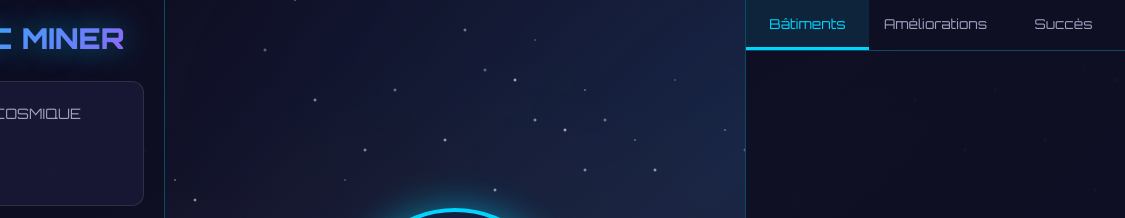
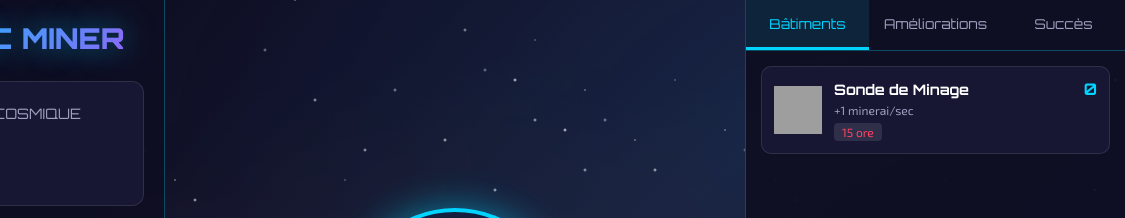
Before and after one commit to lulunoel/Cosmic-Miner, a plain HTML site: page index.html in a window 1280 px wide. Shown: the top 218 px of the page, 155-1280 px from the left. Drawn offline with Linux system fonts and the light colour scheme; grey boxes are pictures that could not be loaded.

Commit message:
Modifications

```diff
--- a/index.html
+++ b/index.html
@@ -740,7 +740,7 @@
                 icon: 'https://img.icons8.com/color/48/satellite.png',
                 baseCost: { ore: 15 },
                 production: { ore: 1 },
-                unlockReq: { ore: 10 }
+                unlockReq: null // Premier bâtiment toujours visible
             },
             {
                 id: 'solarPanel',
@@ -945,7 +945,10 @@
                         if ((gameData.buildings[buildingId] || 0) < count) return false;
                     }
                 } else {
-                    if ((gameData.totalEarned[key] || 0) < value) return false;
+                    // Vérifier à la fois les ressources actuelles ET les totaux gagnés
+                    const current = gameData.resources[key] || 0;
+                    const total = gameData.totalEarned[key] || 0;
+                    if (Math.max(current, total) < value) return false;
                 }
             }
             return true;
@@ -999,10 +1002,15 @@
                 const affordable = canAfford(cost);
                 const count = gameData.buildings[building.id] || 0;
 
-                if (!unlocked && count === 0) continue;
+                // Afficher si débloqué OU si déjà possédé
+                if (!unlocked && count === 0) {
+                    // Vérifier si on est "proche" du déverrouillage pour afficher en grisé
+                    const almostUnlocked = checkAlmostUnlocked(building.unlockReq);
+                    if (!almostUnlocked) continue;
+                }
 
                 const card = document.createElement('div');
-                card.className = `building-card ${!unlocked ? 'locked' : ''} ${affordable ? 'affordable' : ''}`;
+                card.className = `building-card ${!unlocked ? 'locked' : ''} ${affordable && unlocked ? 'affordable' : ''}`;
 
                 let costHTML = '';
                 for (const [resource, amount] of Object.entries(cost)) {
@@ -1030,6 +1038,25 @@
             }
         }
 
+        // Nouvelle fonction pour vérifier si on est proche du déverrouillage
+        function checkAlmostUnlocked(req) {
+            if (!req) return true;
+
+            for (const [key, value] of Object.entries(req)) {
+                if (key === 'buildings') {
+                    for (const [buildingId, count] of Object.entries(value)) {
+                        // Afficher si on a au moins 50% des bâtiments requis
+                        if ((gameData.buildings[buildingId] || 0) >= count * 0.5) return true;
+                    }
+                } else {
+                    // Afficher si on a au moins 25% des ressources requises
+                    const current = Math.max(gameData.resources[key] || 0, gameData.totalEarned[key] || 0);
+                    if (current >= value * 0.25) return true;
+                }
+            }
+            return false;
+        }
+
         function renderUpgrades() {
             const panel = document.getElementById('upgrades-panel');
             panel.innerHTML = '';
@@ -1039,10 +1066,14 @@
                 const purchased = gameData.upgrades[upgrade.id];
                 const affordable = canAfford(upgrade.cost);
 
-                if (!unlocked && !purchased) continue;
+                // Afficher si débloqué, acheté, ou proche du déverrouillage
+                if (!unlocked && !purchased) {
+                    const almostUnlocked = checkAlmostUnlocked(upgrade.unlockReq);
+                    if (!almostUnlocked) continue;
+                }
 
                 const card = document.createElement('div');
-                card.className = `upgrade-card ${!unlocked ? 'locked' : ''} ${purchased ? 'purchased' : ''} ${affordable && !purchased ? 'affordable' : ''}`;
+                card.className = `upgrade-card ${!unlocked ? 'locked' : ''} ${purchased ? 'purchased' : ''} ${affordable && unlocked && !purchased ? 'affordable' : ''}`;
 
                 let costHTML = '';
                 if (!purchased) {
@@ -1206,6 +1237,8 @@
         }
 
         // ===== GAME LOOP =====
+        let tickCount = 0;
+
         function gameLoop() {
             const production = calculateProduction();
 
@@ -1215,6 +1248,15 @@
             }
 
             updateResourceDisplay();
+
+            // Actualiser les bâtiments/améliorations toutes les 5 ticks (0.5 sec)
+            tickCount++;
+            if (tickCount >= 5) {
+                tickCount = 0;
+                renderBuildings();
+                renderUpgrades();
+            }
+
             checkAchievements();
         }
 
```
